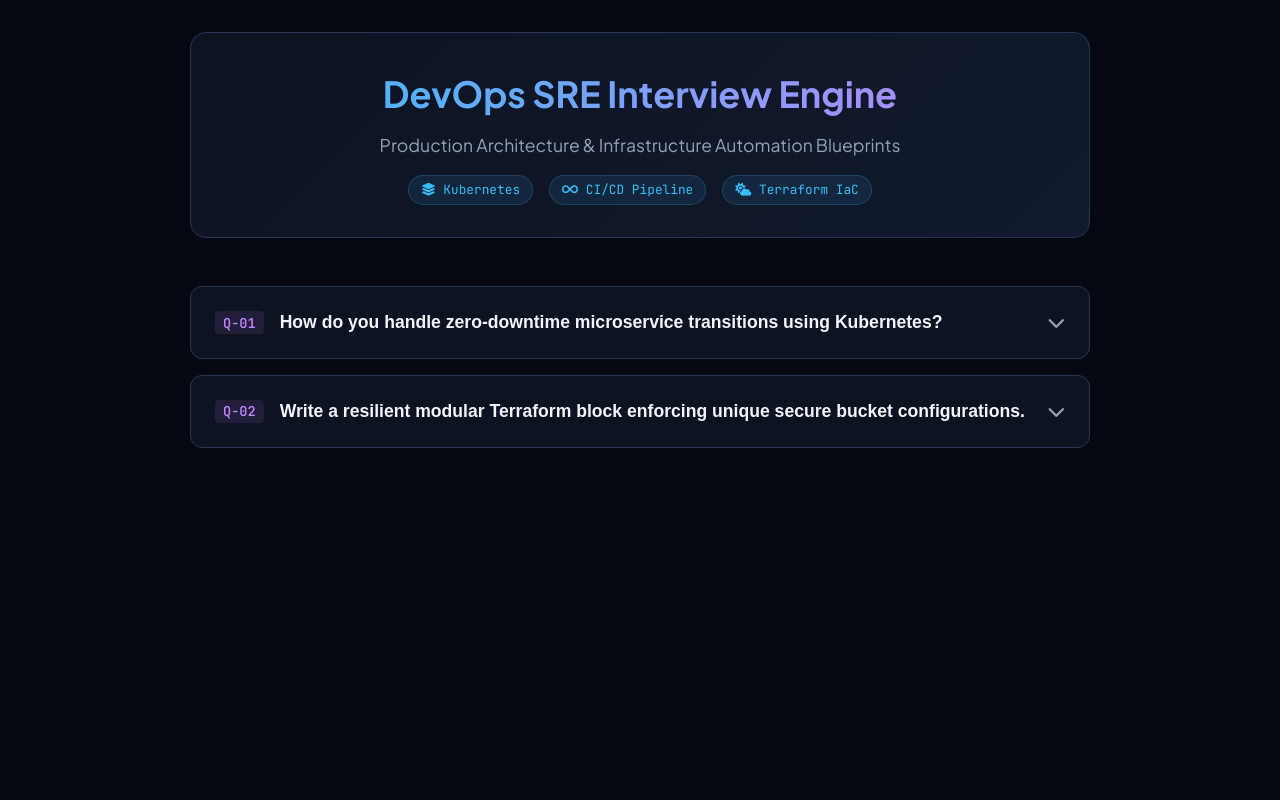
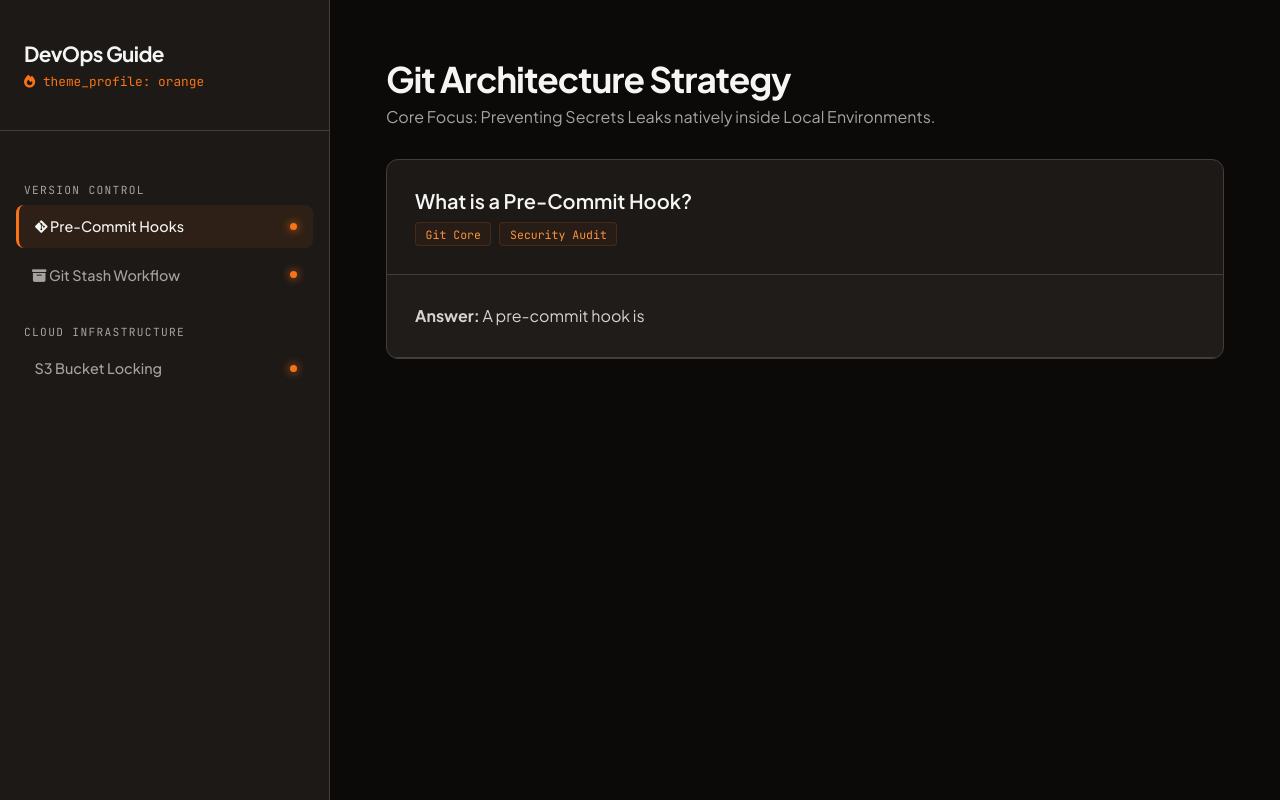
Before and after one commit to kabirtraner/my-website, a plain HTML site: page index.html in a window 1280 px wide. Drawn offline with Linux system fonts and the light colour scheme.

Commit message:
Update index.html

```diff
--- a/index.html
+++ b/index.html
@@ -3,25 +3,24 @@
 <head>
     <meta charset="UTF-8">
     <meta name="viewport" content="width=device-width, initial-scale=1.0">
-    <title>DevOps Technical Interview Sandbox</title>
-    <!-- Google Fonts & FontAwesome Icons -->
+    <title>DevOps SRE Interview Manual</title>
     <link href="https://fonts.googleapis.com/css2?family=JetBrains+Mono:wght@400;500;600&family=Plus+Jakarta+Sans:wght@400;500;600;700&display=swap" rel="stylesheet">
     <link rel="stylesheet" href="https://cdnjs.cloudflare.com/ajax/libs/font-awesome/6.4.0/css/all.min.css">
 
     <style>
         :root {
-            --bg-darken: #060911;
-            --bg-surface: #0d1321;
-            --bg-panel: #161f33;
-            --border: #263554;
-            --text-main: #f1f5f9;
-            --text-secondary: #94a3b8;
+            --bg-base: #0c0a09;
+            --bg-sidebar: #1c1917;
+            --bg-card: #262220;
+            --border: #443e3a;
+            --text-main: #f5f5f4;
+            --text-muted: #a8a29e;
 
-            /* Status Accents */
-            --neon-blue: #38bdf8;
-            --neon-green: #4ade80;
-            --neon-purple: #c084fc;
-            --code-bg: #030712;
+            /* Custom DevOps Amber/Orange Theme Accent Layers */
+            --amber-glow: #f97316;
+            --amber-hover: #fb923c;
+            --amber-bg-opaque: rgba(249, 115, 22, 0.08);
+            --code-terminal: #020202;
         }
 
         * {
@@ -32,332 +31,250 @@
 
         body {
             font-family: 'Plus Jakarta Sans', sans-serif;
-            background-color: var(--bg-darken);
+            background-color: var(--bg-base);
             color: var(--text-main);
-            line-height: 1.6;
-            padding: 2rem 1rem;
+            display: flex;
+            min-height: 100vh;
         }
 
-        .container {
-            max-width: 900px;
-            margin: 0 auto;
+        /* Sidebar Navigation Deck */
+        aside {
+            width: 330px;
+            background-color: var(--bg-sidebar);
+            border-right: 1px solid var(--border);
+            display: flex;
+            flex-direction: column;
+            position: fixed;
+            height: 100vh;
+            z-index: 100;
         }
 
-        /* Portfolio Header Matrix */
-        header {
-            text-align: center;
-            margin-bottom: 3rem;
-            padding: 2rem;
-            background: linear-gradient(135deg, var(--bg-surface), #111a2e);
-            border: 1px solid var(--border);
-            border-radius: 1rem;
+        .brand-identity {
+            padding: 2.5rem 1.5rem;
+            border-bottom: 1px solid var(--border);
         }
 
-        header h1 {
-            font-size: 2.25rem;
+        .brand-identity h1 {
+            font-size: 1.3rem;
             font-weight: 700;
-            margin-bottom: 0.5rem;
-            background: linear-gradient(to right, var(--neon-blue), var(--neon-purple));
-            -webkit-background-clip: text;
-            -webkit-text-fill-color: transparent;
-        }
-
-        header p {
-            color: var(--text-secondary);
-            font-size: 1.1rem;
-        }
-
-        .badge-row {
-            display: flex;
-            justify-content: center;
-            gap: 1rem;
-            margin-top: 1rem;
-            font-family: 'JetBrains Mono', monospace;
-            font-size: 0.8rem;
-        }
-
-        .badge {
-            background: rgba(56, 189, 248, 0.1);
-            color: var(--neon-blue);
-            padding: 0.25rem 0.75rem;
-            border: 1px solid rgba(56, 189, 248, 0.2);
-            border-radius: 2rem;
-        }
-
-        /* Accordion Structure */
-        .qa-card {
-            background-color: var(--bg-surface);
-            border: 1px solid var(--border);
-            border-radius: 0.75rem;
-            margin-bottom: 1rem;
-            overflow: hidden;
-            transition: border-color 0.2s;
-        }
-
-        .qa-card:hover {
-            border-color: var(--neon-blue);
-        }
-
-        /* Clickable Header Area */
-        .qa-trigger {
-            width: 100%;
-            padding: 1.5rem;
-            background: none;
-            border: none;
-            color: var(--text-main);
-            text-align: left;
-            font-size: 1.1rem;
-            font-weight: 600;
-            cursor: pointer;
-            display: flex;
-            justify-content: space-between;
-            align-items: center;
-            gap: 1rem;
-        }
-
-        .question-meta {
-            display: flex;
-            align-items: center;
-            gap: 1rem;
-        }
-
-        .index-tag {
-            font-family: 'JetBrains Mono', monospace;
-            font-size: 0.85rem;
-            color: var(--neon-purple);
-            background: rgba(192, 132, 252, 0.1);
-            padding: 0.15rem 0.5rem;
-            border-radius: 0.25rem;
-        }
-
-        .chevron {
-            color: var(--text-secondary);
-            transition: transform 0.3s ease;
-        }
-
-        /* Collapsible Section Container */
-        .qa-content {
-            max-height: 0;
-            overflow: hidden;
-            transition: max-height 0.3s cubic-bezier(0, 1, 0, 1);
-            background-color: rgba(0, 0, 0, 0.15);
-        }
-
-        /* Expanded State (Managed by JavaScript class toggles) */
-        .qa-card.open .qa-content {
-            max-height: 2000px; /* Arbitrary large limit to accommodate code */
-            transition: max-height 0.3s cubic-bezier(1, 0, 1, 0);
-        }
-
-        .qa-card.open .chevron {
-            transform: rotate(180deg);
-            color: var(--neon-blue);
-        }
-
-        .answer-body {
-            padding: 0 1.5rem 1.5rem 1.5rem;
-            border-top: 1px solid rgba(38, 53, 84, 0.4);
-        }
-
-        .concept-text {
-            color: var(--text-secondary);
-            margin: 1.25rem 0;
-            font-size: 0.95rem;
-        }
-
-        .concept-text strong {
+            letter-spacing: -0.03em;
             color: var(--text-main);
         }
 
-        /* Code Window Block styling */
-        .ide-frame {
-            background-color: var(--code-bg);
-            border: 1px solid var(--border);
-            border-radius: 0.5rem;
-            overflow: hidden;
-            margin-top: 1rem;
+        .brand-identity p {
+            font-size: 0.8rem;
+            color: var(--amber-glow);
+            font-family: 'JetBrains Mono', monospace;
+            margin-top: 0.35rem;
         }
 
-        .ide-bar {
-            background-color: #02040a;
-            padding: 0.6rem 1.2rem;
+        .navigation-tree {
+            list-style: none;
+            padding: 1.5rem 1rem;
+            overflow-y: auto;
+            flex-grow: 1;
+        }
+
+        .tree-category {
+            font-family: 'JetBrains Mono', monospace;
+            font-size: 0.7rem;
+            text-transform: uppercase;
+            color: var(--text-muted);
+            letter-spacing: 0.12em;
+            margin: 1.75rem 0 0.5rem 0.5rem;
+        }
+
+        .tree-node {
+            display: flex;
+            align-items: center;
+            justify-content: space-between;
+            padding: 0.8rem 1rem;
+            color: var(--text-muted);
+            text-decoration: none;
+            border-radius: 0.5rem;
+            font-size: 0.9rem;
+            font-weight: 500;
+            transition: all 0.2s cubic-bezier(0.4, 0, 0.2, 1);
+            margin-bottom: 0.3rem;
+            cursor: pointer;
+        }
+
+        .tree-node:hover, .tree-node.active {
+            color: var(--text-main);
+            background-color: var(--amber-bg-opaque);
+            border-left: 3px solid var(--amber-glow);
+        }
+
+        .pulse-beacon {
+            width: 7px;
+            height: 7px;
+            border-radius: 50%;
+            background-color: var(--amber-glow);
+            box-shadow: 0 0 10px var(--amber-glow);
+        }
+
+        /* Portfolio Engineering Main Content Frame */
+        main {
+            margin-left: 330px;
+            flex-grow: 1;
+            padding: 3.5rem;
+            max-width: 1150px;
+        }
+
+        .workspace-view {
+            display: none;
+        }
+
+        .workspace-view.active {
+            display: block;
+            animation: paneSlide 0.35s ease-out;
+        }
+
+        @keyframes paneSlide {
+            from { opacity: 0; transform: translateY(6px); }
+            to { opacity: 1; transform: translateY(0); }
+        }
+
+        /* Question Blueprint Cards */
+        .problem-card {
+            background-color: var(--bg-sidebar);
+            border: 1px solid var(--border);
+            border-radius: 0.75rem;
+            overflow: hidden;
+            margin-top: 2rem;
+        }
+
+        .problem-card-header {
+            padding: 1.75rem;
             border-bottom: 1px solid var(--border);
             display: flex;
             justify-content: space-between;
             align-items: center;
+        }
+
+        .badge-array {
+            display: flex;
+            gap: 0.5rem;
+            margin-top: 0.6rem;
+        }
+
+        .pill-badge {
+            font-family: 'JetBrains Mono', monospace;
+            font-size: 0.72rem;
+            background-color: rgba(249, 115, 22, 0.05);
+            color: var(--amber-hover);
+            padding: 0.2rem 0.6rem;
+            border-radius: 0.25rem;
+            border: 1px solid rgba(249, 115, 22, 0.15);
+        }
+
+        .explanation-deck {
+            padding: 1.75rem;
+            background-color: rgba(255, 255, 255, 0.01);
+            border-bottom: 1px solid var(--border);
+            line-height: 1.65;
+            color: #d6d3d1;
+        }
+
+        /* Code Terminal Canvas Panels */
+        .terminal-canvas {
+            background-color: var(--code-terminal);
+        }
+
+        .terminal-header {
+            background-color: #141210;
+            padding: 0.85rem 1.75rem;
+            border-bottom: 1px solid var(--border);
+            display: flex;
+            justify-content: space-between;
+            align-items: center;
+        }
+
+        .terminal-filename {
             font-family: 'JetBrains Mono', monospace;
             font-size: 0.8rem;
-            color: var(--text-secondary);
+            color: var(--text-muted);
+            display: flex;
+            align-items: center;
+            gap: 0.6rem;
         }
 
-        .copy-btn {
+        .copy-trigger {
             background: none;
-            border: none;
-            color: var(--text-secondary);
+            border: 1px solid var(--border);
+            color: var(--text-muted);
+            padding: 0.4rem 0.85rem;
+            border-radius: 0.375rem;
+            font-family: 'JetBrains Mono', monospace;
+            font-size: 0.75rem;
             cursor: pointer;
-            font-size: 0.8rem;
-            display: flex;
-            align-items: center;
-            gap: 0.35rem;
+            transition: all 0.2s ease;
         }
 
-        .copy-btn:hover {
-            color: var(--neon-green);
+        .copy-trigger:hover {
+            color: var(--text-main);
+            background-color: var(--bg-card);
+            border-color: var(--amber-glow);
         }
 
         pre {
-            padding: 1.25rem;
+            padding: 1.75rem;
             overflow-x: auto;
             font-family: 'JetBrains Mono', monospace;
             font-size: 0.875rem;
-            color: #e2e8f0;
+            line-height: 1.6;
+            color: #e7e5e4;
+        }
+
+        /* Responsive Breakpoint Matrix */
+        @media (max-width: 992px) {
+            body { flex-direction: column; }
+            aside { width: 100%; height: auto; position: relative; border-right: none; border-bottom: 1px solid var(--border); }
+            main { margin-left: 0; padding: 1.75rem; }
         }
     </style>
 </head>
 <body>
 
-    <div class="container">
-        <!-- Dashboard Header Summary -->
-        <header>
-            <h1>DevOps SRE Interview Engine</h1>
-            <p>Production Architecture & Infrastructure Automation Blueprints</p>
-            <div class="badge-row">
-                <span class="badge"><i class="fa-solid fa-layer-group"></i> Kubernetes</span>
-                <span class="badge"><i class="fa-solid fa-infinity"></i> CI/CD Pipeline</span>
-                <span class="badge"><i class="fa-solid fa-cloud-sun"></i> Terraform IaC</span>
+    <aside>
+        <div class="brand-identity">
+            <h1>DevOps Guide</h1>
+            <p><i class="fa-solid fa-fire" style="color:var(--amber-glow)"></i> theme_profile: orange</p>
+        </div>
+
+        <nav class="navigation-tree">
+            <div class="tree-category">Version Control</div>
+            <div class="tree-node active" onclick="navigateWorkspace(event, 'git-hook')">
+                <span><i class="fa-brands fa-git-alt"></i> Pre-Commit Hooks</span>
+                <span class="pulse-beacon"></span>
             </div>
-        </header>
+            <div class="tree-node" onclick="navigateWorkspace(event, 'git-stash')">
+                <span><i class="fa-solid fa-box-archive"></i> Git Stash Workflow</span>
+                <span class="pulse-beacon"></span>
+            </div>
 
-        <!-- Question Element 1 -->
-        <div class="qa-card">
-            <button class="qa-trigger" onclick="toggleAccordion(this)">
-                <div class="question-meta">
-                    <span class="index-tag">Q-01</span>
-                    <span>How do you handle zero-downtime microservice transitions using Kubernetes?</span>
-                </div>
-                <i class="fa-solid fa-chevron-down chevron"></i>
-            </button>
-            <div class="qa-content">
-                <div class="answer-body">
-                    <div class="concept-text">
-                        <strong>Architectural Strategy:</strong> Leverage an explicit rolling deployment schema paired with <code>readinessProbes</code>. This ensures traffic routing adjustments bypass freshly spawned replica nodes until internal services finish initialization, terminating legacy containers safely.
-                    </div>
-                    <div class="ide-frame">
-                        <div class="ide-bar">
-                            <span><i class="fa-solid fa-file-code" style="color: var(--neon-blue);"></i> deployment.yaml</span>
-                            <button class="copy-btn" onclick="copyCodeBlock(this, 'snippet-k8s')">
-                                <i class="fa-regular fa-copy"></i> Copy Manifest
-                            </button>
-                        </div>
-                        <pre><code id="snippet-k8s">apiVersion: apps/v1
-kind: Deployment
-metadata:
-  name: dynamic-api-gateway
-spec:
-  replicas: 3
-  strategy:
-    type: RollingUpdate
-    rollingUpdate:
-      maxSurge: 1
-      maxUnavailable: 0
-  template:
-    spec:
-      containers:
-      - name: gateway-service
-        image: internal-registry/gateway:v2.4.0
-        readinessProbe:
-          httpGet:
-            path: /healthz
-            port: 8080
-          initialDelaySeconds: 5
-          periodSeconds: 10</code></pre>
+            <div class="tree-category">Cloud Infrastructure</div>
+            <div class="tree-node" onclick="navigateWorkspace(event, 'tf-secure')">
+                <span><i class="fa-solid fa-cloud-lock"></i> S3 Bucket Locking</span>
+                <span class="pulse-beacon"></span>
+            </div>
+        </nav>
+    </aside>
+
+    <main>
+
+        <div id="git-hook" class="workspace-view active">
+            <div>
+                <h2 style="font-size: 2.2rem; letter-spacing: -0.03em;">Git Architecture Strategy</h2>
+                <p style="color: var(--text-muted); margin-top: 0.3rem;">Core Focus: Preventing Secrets Leaks natively inside Local Environments.</p>
+            </div>
+
+            <div class="problem-card">
+                <div class="problem-card-header">
+                    <div>
+                        <h3 style="font-size: 1.25rem; font-weight:600;">What is a Pre-Commit Hook?</h3>
+                        <div class="badge-array"><span class="pill-badge">Git Core</span><span class="pill-badge">Security Audit</span></div>
                     </div>
                 </div>
-            </div>
-        </div>
-
-        <!-- Question Element 2 -->
-        <div class="qa-card">
-            <button class="qa-trigger" onclick="toggleAccordion(this)">
-                <div class="question-meta">
-                    <span class="index-tag">Q-02</span>
-                    <span>Write a resilient modular Terraform block enforcing unique secure bucket configurations.</span>
-                </div>
-                <i class="fa-solid fa-chevron-down chevron"></i>
-            </button>
-            <div class="qa-content">
-                <div class="answer-body">
-                    <div class="concept-text">
-                        <strong>Architectural Strategy:</strong> Build scalable infrastructure states. This module declares granular cryptographic compliance controls alongside public access block locks by utilizing explicit security parameters inside native HCL providers.
-                    </div>
-                    <div class="ide-frame">
-                        <div class="ide-bar">
-                            <span><i class="fa-solid fa-file-code" style="color: var(--neon-purple);"></i> main.tf</span>
-                            <button class="copy-btn" onclick="copyCodeBlock(this, 'snippet-tf')">
-                                <i class="fa-regular fa-copy"></i> Copy Block
-                            </button>
-                        </div>
-                        <pre><code id="snippet-tf">resource "aws_s3_bucket" "secure_assets" {
-  bucket        = "production-isolated-data-store"
-  force_destroy = false
-}
-
-resource "aws_s3_bucket_server_side_encryption_configuration" "kms_lock" {
-  bucket = aws_s3_bucket.secure_assets.id
-
-  rule {
-    apply_server_side_encryption_by_default {
-      sse_algorithm = "aws:kms"
-    }
-  }
-}
-
-resource "aws_s3_bucket_public_access_block" "hardened_walls" {
-  bucket = aws_s3_bucket.secure_assets.id
-
-  block_public_acls       = true
-  block_public_policy     = true
-  ignore_public_acls      = true
-  restrict_public_buckets = true
-}</code></pre>
-                    </div>
-                </div>
-            </div>
-        </div>
-
-    </div>
-
-    <!-- Interface Logic Controllers -->
-    <script>
-        function toggleAccordion(button) {
-            const currentCard = button.parentElement;
-
-            // Check if item is already active
-            const isOpen = currentCard.classList.contains('open');
-
-            // Close all currently open cards to keep it tidy
-            document.querySelectorAll('.qa-card').forEach(card => {
-                card.classList.remove('open');
-            });
-
-            // Toggle active component context
-            if (!isOpen) {
-                currentCard.classList.add('open');
-            }
-        }
-
-        function copyCodeBlock(btnElement, sourceId) {
-            const snippetText = document.getElementById(sourceId).innerText;
-            navigator.clipboard.writeText(snippetText);
-
-            // Success Feedback State Transformation
-            const originalContents = btnElement.innerHTML;
-            btnElement.innerHTML = '<i class="fa-solid fa-check" style="color: var(--neon-green)"></i> Securely Copied!';
-
-            setTimeout(() => {
-                btnElement.innerHTML = originalContents;
-            }, 2000);
-        }
-    </script>
-</body>
-</html>
+                <div class="explanation-deck">
+                    <strong>Answer:</strong> A pre-commit hook is
```
